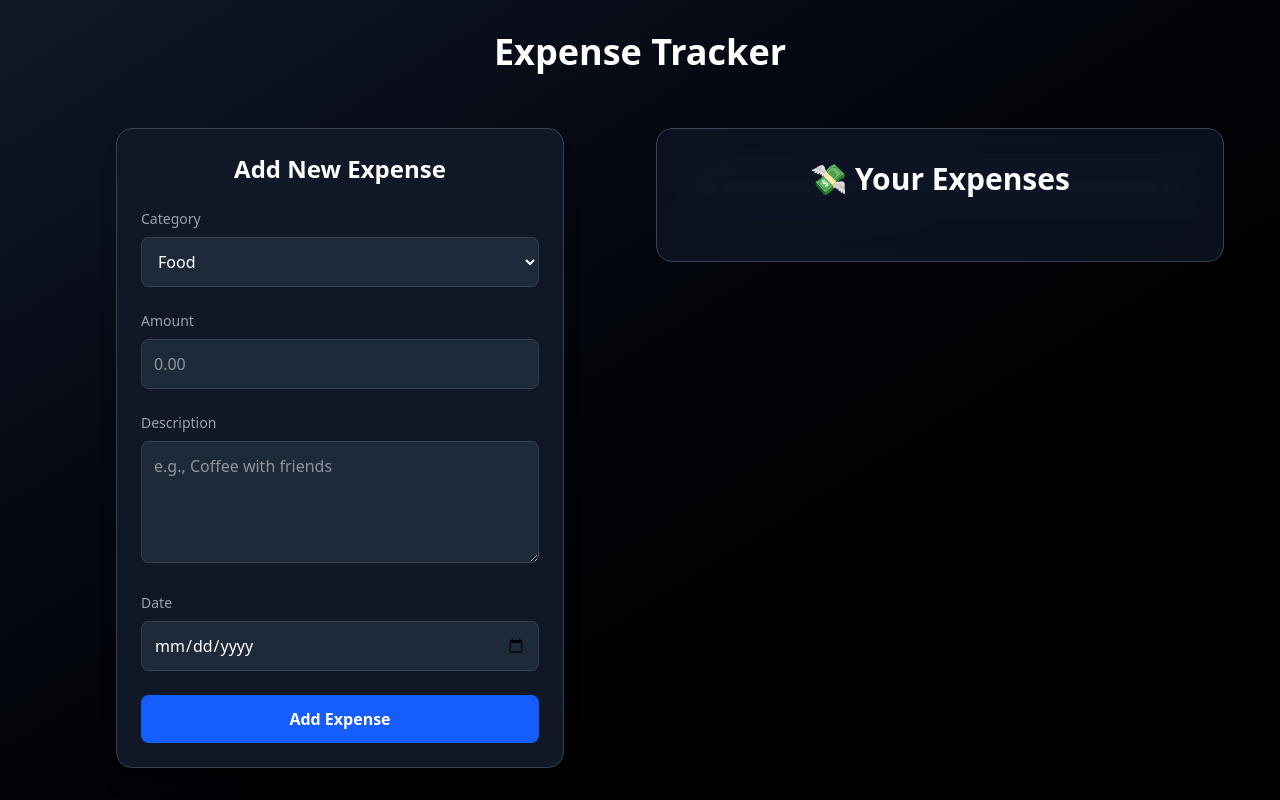
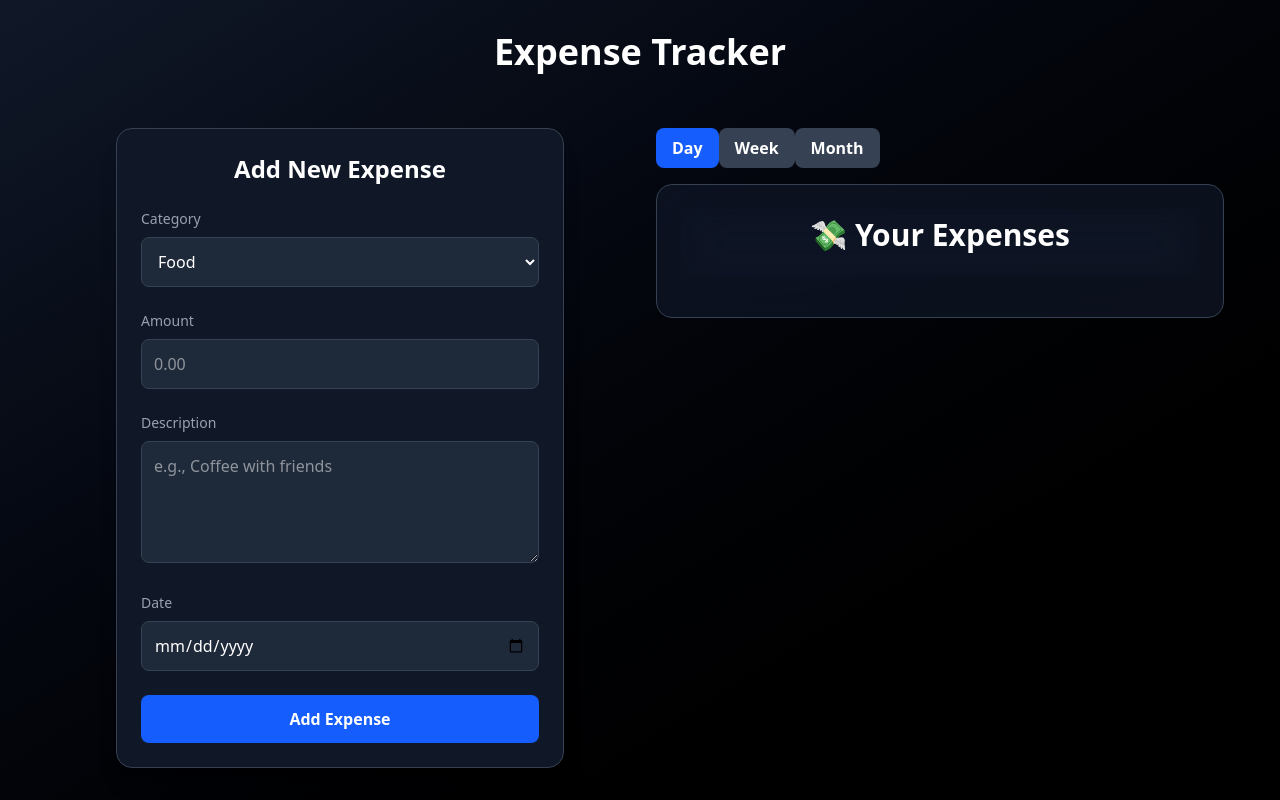
Before and after one commit to Soumik29/expense-tracker, a React (Vite) app: page / in a window 1280 px wide. Built offline with nearby package versions, Linux system fonts and the light colour scheme.

Commit message:
Added the logic for grouping the expenses based on month, week and day. Also added the key in expenseCard component which I forgot earlier

```diff
--- a/src/ExpenseCard.tsx
+++ b/src/ExpenseCard.tsx
@@ -25,11 +25,10 @@ const ExpenseCard = (props: {
           </div>
         ) : (
           Object.keys(expenseList).map((expense) => (
-            <div>
+            <div key={expense}>
               {expenseList[expense].map((expenses) => (
-                <div>
+                <div key={expenses.id}>
                   <IndividualExpense
-                    key={expenses.id}
                     expense={expenses}
                     onDeleteExpense={onDeleteExpense}
                     onEditExpense={onEditExpense}
--- a/src/ExpenseTracker.tsx
+++ b/src/ExpenseTracker.tsx
@@ -4,17 +4,43 @@ import ExpenseCard from "./ExpenseCard";
 import TotalExpense from "./TotalExpense";
 import AddExpenseForm from "./AddExpenseForm";
 import ModalFormExpense from "./ModalFormExpense";
+
+type groupingMode = "day" | "week" | "month";
+
 const ExpenseTracker = () => {
+  const [groupMode, setGroupMode] = useState<groupingMode>("day");
   const savedExpense = localStorage.getItem("expenses");
-  const groupedExpenses: {[key: string]: Expense[]} = {};
+  const groupedExpenses: { [key: string]: Expense[] } = {};
+
   const getDayKey = (date: Date) => {
     return date.toISOString().slice(0, 10);
-  }
+  };
+  const getMonthKey = (date: Date) => {
+    return date.toISOString().slice(0, 7);
+  };
+  const getWeekKey = (date: Date) => {
+    const year = date.getFullYear();
+    // Create a copy of the date to avoid modifying the original
+    const d = new Date(Date.UTC(year, date.getMonth(), date.getDate()));
+    // Set to the nearest Thursday: current date + 4 - current day number
+    // Make Sunday's day number 7
+    d.setUTCDate(d.getUTCDate() + 4 - (d.getUTCDay() || 7));
+    // Get first day of year
+    const yearStart = new Date(Date.UTC(year, 0, 1));
+    // Calculate full weeks to nearest Thursday
+    const weekNo = Math.ceil(
+      ((d.valueOf() - yearStart.valueOf()) / 86400000 + 1) / 7
+    );
+    // Return array of year and week number
+    return `${year}-W${weekNo}`;
+  };
+
   const returnSavedExpense = () => {
     if (savedExpense) {
       return JSON.parse(savedExpense).map((expenditure: Expense) => ({
-        ...expenditure, date: new Date(expenditure.date).toISOString().slice(0, 10)
-      }))
+        ...expenditure,
+        date: new Date(expenditure.date),
+      }));
     } else {
       return [];
     }
@@ -22,14 +48,22 @@ const ExpenseTracker = () => {
   const [expense, setExpense] = useState<Expense[]>(returnSavedExpense);
   const [editExpense, setEditExpense] = useState<Expense | null>(null);
   const [isOpen, setIsOpen] = useState<boolean>(false);
+
+  let expenseDate = "";
   expense.map((exp) => {
-    const expenseDate = getDayKey(new Date(exp.date));
-    if(expenseDate in groupedExpenses){
+    if (groupMode === "day") {
+      expenseDate = getDayKey(exp.date);
+    } else if (groupMode === "week") {
+      expenseDate = getWeekKey(exp.date);
+    } else if (groupMode === "month") {
+      expenseDate = getMonthKey(exp.date);
+    }
+    if (expenseDate in groupedExpenses) {
       groupedExpenses[expenseDate].push(exp);
-    }else{
+    } else {
       groupedExpenses[expenseDate] = [exp];
     }
-  })
+  });
   const addExpense = (expense: Expense) => {
     setExpense((prev) => [...prev, expense]);
   };
@@ -52,6 +86,36 @@ const ExpenseTracker = () => {
     <div className="grid grid-cols-1 lg:grid-cols-2 gap-8 p-6 items-stretch">
       <AddExpenseForm onAddExpense={addExpense} />
       <div className="h-full w-full max-w-xl mx-auto space-y-4">
+        <button
+          className={
+            groupMode === "day"
+              ? "bg-blue-600 text-white font-semibold py-2 px-4 rounded-lg"
+              : "bg-gray-700 text-white font-semibold py-2 px-4 rounded-lg hover:bg-gray-600"
+          }
+          onClick={() => setGroupMode("day")}
+        >
+          Day
+        </button>
+        <button
+          className={
+            groupMode === "week"
+              ? "bg-blue-600 text-white font-semibold py-2 px-4 rounded-lg"
+              : "bg-gray-700 text-white font-semibold py-2 px-4 rounded-lg hover:bg-gray-600"
+          }
+          onClick={() => setGroupMode("week")}
+        >
+          Week
+        </button>
+        <button
+          className={
+            groupMode === "month"
+              ? "bg-blue-600 text-white font-semibold py-2 px-4 rounded-lg"
+              : "bg-gray-700 text-white font-semibold py-2 px-4 rounded-lg hover:bg-gray-600"
+          }
+          onClick={() => setGroupMode("month")}
+        >
+          Month
+        </button>
         <div className="overflow-y-auto max-h-115">
           <ExpenseCard
             expenseList={groupedExpenses}
```
